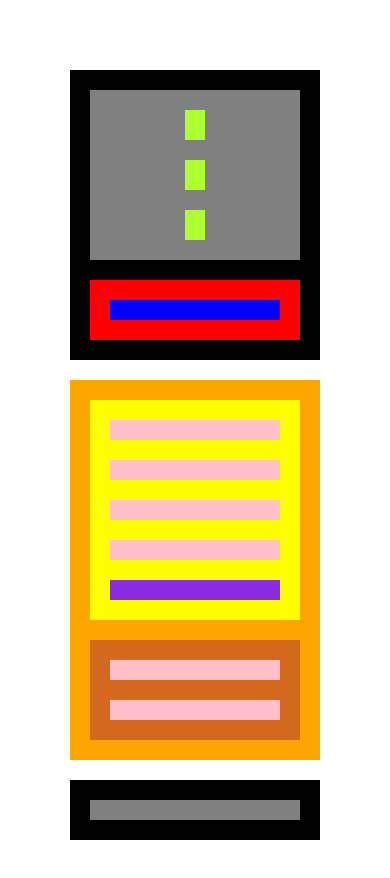
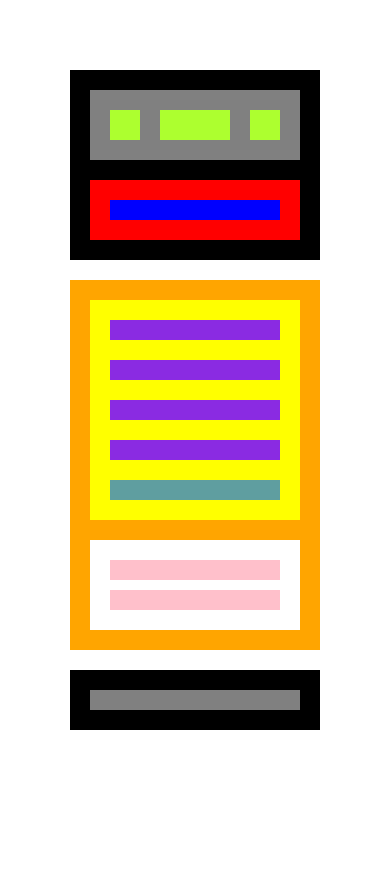
Before and after one commit to viktorcz90/htmlflexbox, a plain HTML site: page Entrega de wireframe a HTML amb Flex Layout.html in a window 390 px wide. After the commit the page ends 844 px from the top, so only its background shows below. Drawn offline with Linux system fonts and the light colour scheme.

Commit message:
correción nivel 1 flex layout

```diff
--- a/styles3.css
+++ b/styles3.css
@@ -19,12 +19,9 @@
     display:flex;
     flex-flow:column nowrap;
     background:black;
-   /* height: 340px;
-    padding: 36px;
-    border:10px;
 
-    margin:20px;*/
 }
+
 .menu{
     background: grey;
     display: flex;
@@ -33,14 +30,18 @@
     align-items:center;
     }
 
-        .logo{background: greenyellow;
+    .logo{
+    background: greenyellow;
     flex:1 1 auto;
     height:30px;}
-        .navcenter{background: greenyellow;
+
+    .navcenter{
+    background: greenyellow;
     flex:5 1 auto;
     height:30px;
         }
-        .socialmedia{background:greenyellow;
+    .socialmedia{
+    background:greenyellow;
     flex:1 1 auto;
     height:30px;
         }
@@ -51,7 +52,10 @@
 
 }
 
-h1{background: blue;}
+h1{
+    background: blue;
+}
+
 
 .section{
     background: black;
@@ -65,24 +69,26 @@ h1{background: blue;}
     flex-flow:row wrap;
 
     }
+
 .article{
 
-            background:pink;
+    background:blueviolet;
     flex: 1 1 40%;
     }
+
 .navegacion{
-            background:blueviolet;
+    background:cadetblue;
     flex: 1 1 100%;
+
     }
 .aside{
 
-        background: chocolate;
+    background:white;
     flex: 1 1 auto;
     }
     .publicidad{
     background: pink;
     }
-
 
 .footer{
     background: black;
@@ -90,10 +96,8 @@ h1{background: blue;}
     justify-content:center;
     }
 .pie{
-
     background: grey;
-            width: 300px;
-
+    flex: 1 1 auto;
     }
 
 
@@ -104,13 +108,12 @@ h1{background: blue;}
     }
 
     .menu{
-        flex-direction:column;
     height:auto;
     }
 
     .aside{
-         display:flex;
-        justify-content:center;
+    flex-direction: row;
+
     }
     }
 
@@ -119,11 +122,13 @@ h1{background: blue;}
     flex-direction:column;
     }
     }
-@media all and (max-width:400px){
+@media all and (max-width:320px){
         .aside{
         flex-direction:column;
     }
     }
+
+
 /*.principal{
 
     background-color: brown;
```
Also changed, not shown: Entrega de wireframe a HTML amb Flex Layout.html (+2 -0 lines). Lines whose indentation alone changed are shown as unchanged.
